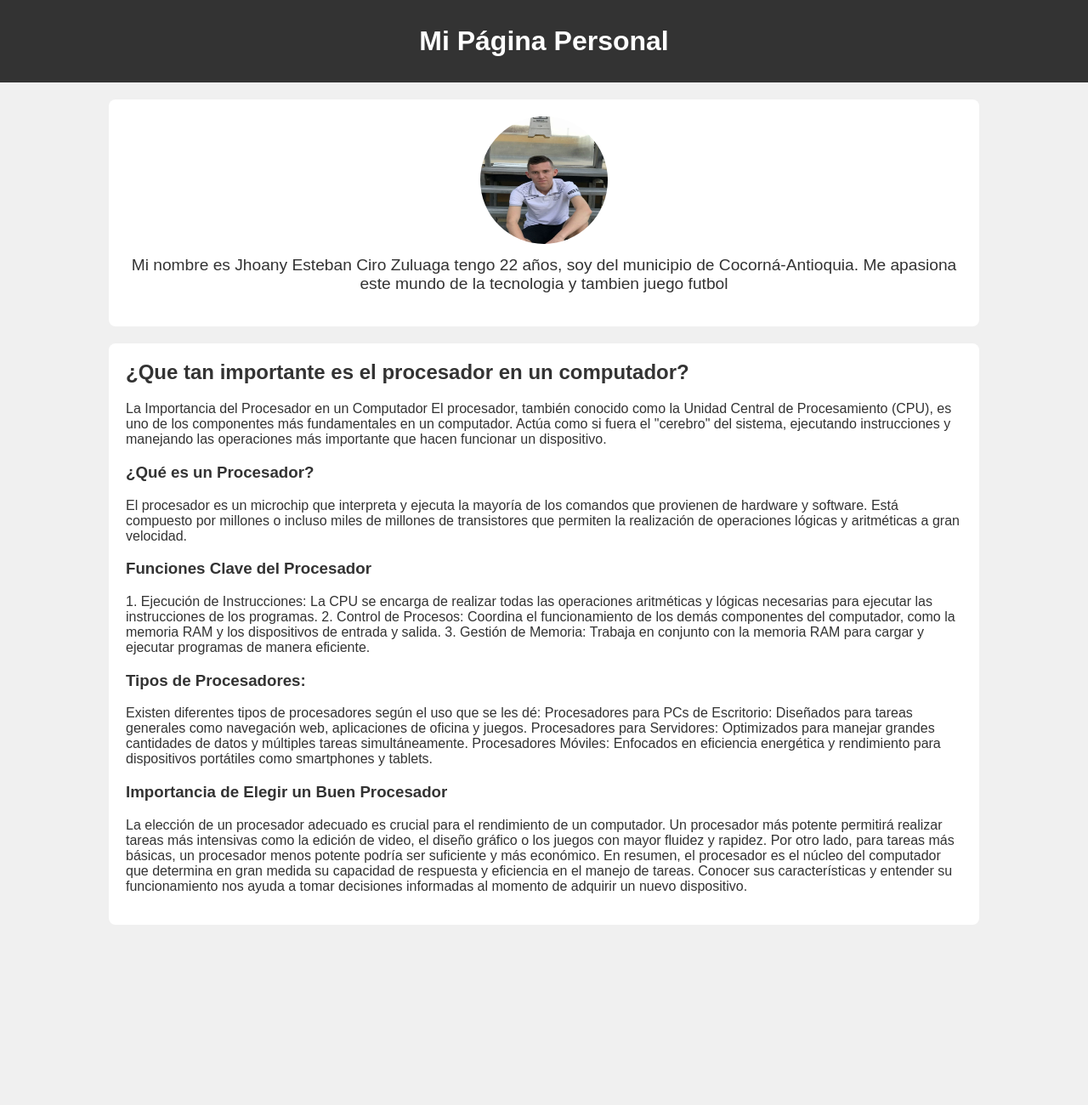
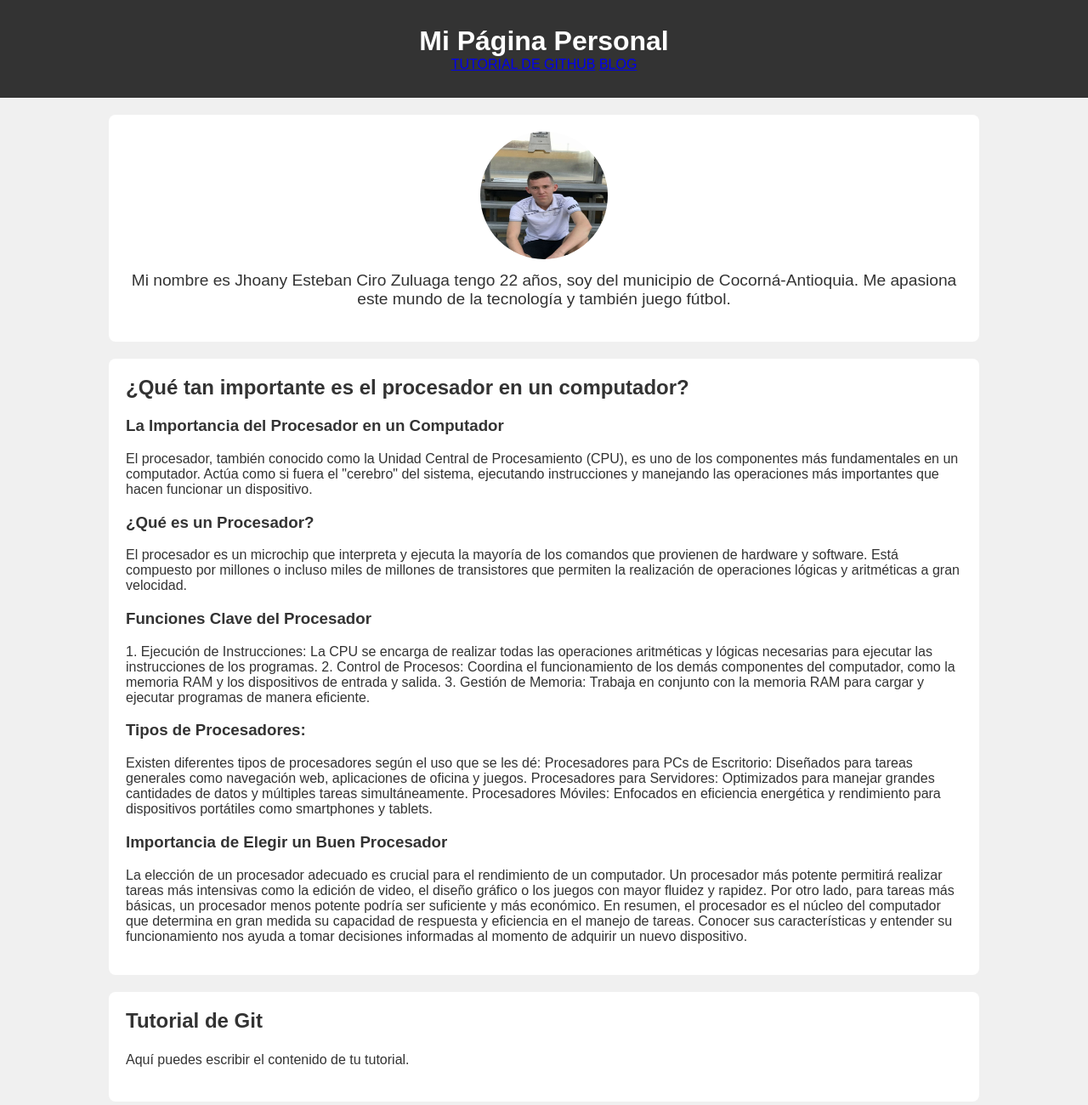
Before and after one commit to Estebanciro/PruebaGithub, a plain HTML site: page index.html in a window 1280 px wide. Shown: the whole page at 85% size. Before the commit the page ends 1108 px from the top, so only its background shows below. Drawn offline with Linux system fonts and the light colour scheme.

Commit message:
Mi_primera_pagina

```diff
--- a/index.html
+++ b/index.html
@@ -6,44 +6,47 @@
     <meta name="viewport" content="width=device-width, initial-scale=1.0">
     <link rel="stylesheet" href="style.css">
     <title>Página Personal</title>
-
 </head>
 <body>
     <div class="header">
         <h1>Mi Página Personal</h1>
+        <div class="header-links">
+            <a href="#tutorial" class="tutorial-link">TUTORIAL DE GITHUB</a>
+            <a href="#blog" class="blog-link">BLOG</a>
+        </div>
     </div>
 
     <div class="container">
         <div class="profile">
             <img src="img/yo.jpg" alt="Foto de Perfil">
-            <p>Mi nombre es Jhoany Esteban Ciro Zuluaga tengo 22 años, soy del municipio de Cocorná-Antioquia. Me apasiona este mundo de la tecnologia y tambien juego futbol</p>
+            <p>Mi nombre es Jhoany Esteban Ciro Zuluaga tengo 22 años, soy del municipio de Cocorná-Antioquia. Me apasiona este mundo de la tecnología y también juego fútbol.</p>
         </div>
 
-        <div class="note">
-            <h2>¿Que tan importante es el procesador en un computador?</h2>
+        <div class="note" id="blog">
+            <h2>¿Qué tan importante es el procesador en un computador?</h2>
             <p>
-                <h3></h3>La Importancia del Procesador en un Computador</h3>
-                El procesador, también conocido como la Unidad Central de Procesamiento (CPU), es uno de los componentes más fundamentales en un computador. Actúa como si fuera el "cerebro" del sistema, ejecutando instrucciones y manejando las operaciones más importante que hacen funcionar un dispositivo.
-
+                <h3>La Importancia del Procesador en un Computador</h3>
+                El procesador, también conocido como la Unidad Central de Procesamiento (CPU), es uno de los componentes más fundamentales en un computador. Actúa como si fuera el "cerebro" del sistema, ejecutando instrucciones y manejando las operaciones más importantes que hacen funcionar un dispositivo.
                 <h3>¿Qué es un Procesador?</h3>
                 El procesador es un microchip que interpreta y ejecuta la mayoría de los comandos que provienen de hardware y software. Está compuesto por millones o incluso miles de millones de transistores que permiten la realización de operaciones lógicas y aritméticas a gran velocidad.
-
                 <h3>Funciones Clave del Procesador</h3>
-
                 1. Ejecución de Instrucciones: La CPU se encarga de realizar todas las operaciones aritméticas y lógicas necesarias para ejecutar las instrucciones de los programas.
                 2. Control de Procesos: Coordina el funcionamiento de los demás componentes del computador, como la memoria RAM y los dispositivos de entrada y salida.
                 3. Gestión de Memoria: Trabaja en conjunto con la memoria RAM para cargar y ejecutar programas de manera eficiente.
-
                 <h3>Tipos de Procesadores:</h3>
                 Existen diferentes tipos de procesadores según el uso que se les dé:
                 Procesadores para PCs de Escritorio: Diseñados para tareas generales como navegación web, aplicaciones de oficina y juegos.
                 Procesadores para Servidores: Optimizados para manejar grandes cantidades de datos y múltiples tareas simultáneamente.
                 Procesadores Móviles: Enfocados en eficiencia energética y rendimiento para dispositivos portátiles como smartphones y tablets.
-
                 <h3>Importancia de Elegir un Buen Procesador</h3>
                 La elección de un procesador adecuado es crucial para el rendimiento de un computador. Un procesador más potente permitirá realizar tareas más intensivas como la edición de video, el diseño gráfico o los juegos con mayor fluidez y rapidez. Por otro lado, para tareas más básicas, un procesador menos potente podría ser suficiente y más económico.
                 En resumen, el procesador es el núcleo del computador que determina en gran medida su capacidad de respuesta y eficiencia en el manejo de tareas. Conocer sus características y entender su funcionamiento nos ayuda a tomar decisiones informadas al momento de adquirir un nuevo dispositivo.
-                </p>
+            </p>
+        </div>
+
+        <div id="tutorial" class="note">
+            <h2>Tutorial de Git</h2>
+            <p>Aquí puedes escribir el contenido de tu tutorial.</p>
         </div>
     </div>
 </body>
--- a/style.css
+++ b/style.css
@@ -53,3 +53,21 @@ body {
         .note h2 {
             margin-top: 0;
         }
+
+        .note p {
+            line-height: 1.6;
+            font-size: 1em;
+        }
+
+        button {
+            background-color: #4CAF50;
+            color: white;
+            padding: 10px 20px;
+            border: none;
+            border-radius: 5px;
+            cursor: pointer;
+        }
+
+        button:hover {
+            background-color: #45a049;
+        }
```
Also changed, not shown: img/Imagen de WhatsApp 2024-09-01 a las 17.07.39_da705292.jpg (deleted).
